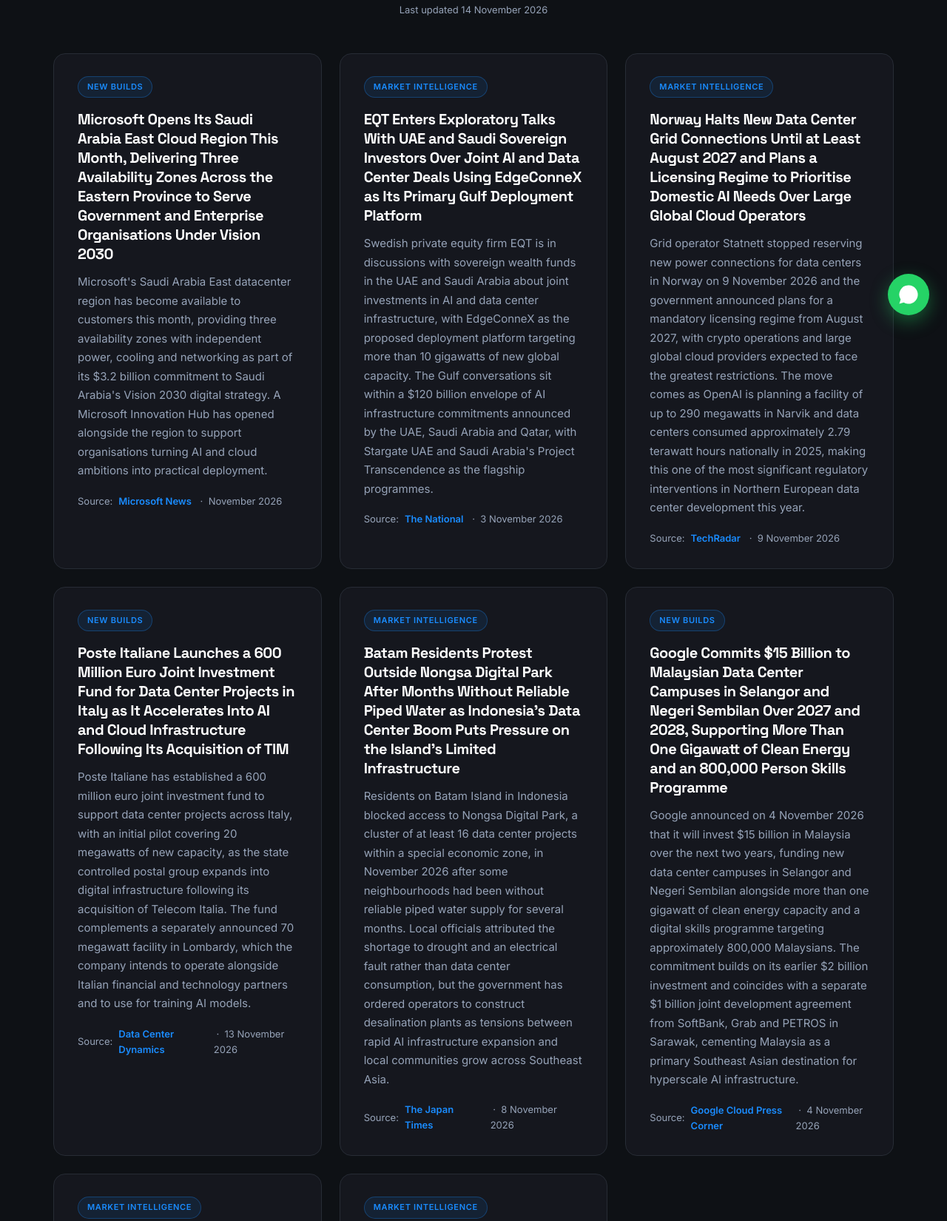
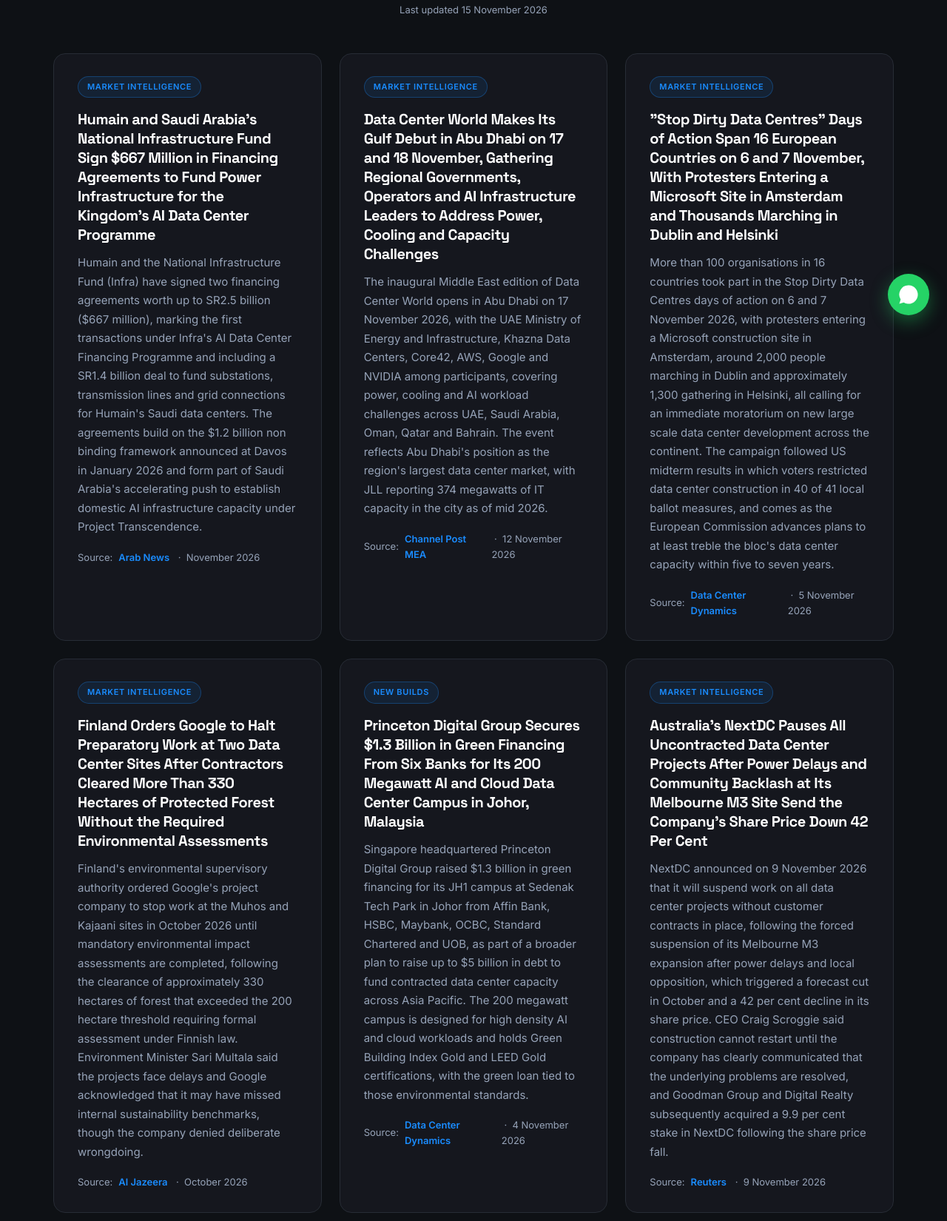
Before and after one commit to jamesastrustalent/astrus-talent-website, a plain HTML site: page insights.html in a window 1280 px wide. Shown: the part 350-2000 px from the top of the page at 74% size. Drawn offline with Linux system fonts and the light colour scheme.

Commit message:
Insights: refresh data center news 2026-11-15
Co-Authored-By: Claude Sonnet 4.6 <noreply@anthropic.com>
Claude-Session: https://claude.ai/code/session_01Ao479okQsG2FuRP3p8eGEP

```diff
--- a/insights.html
+++ b/insights.html
@@ -96,7 +96,7 @@
       <p>Trends, analysis, and perspectives from inside the data center and AI infrastructure talent market.</p>
     </div>
   </section>
-  <p class="updated">Last updated 14 November 2026</p>
+  <p class="updated">Last updated 15 November 2026</p>
 
   <!-- To add or edit an article, copy one <a class="insight-card"> block below and update the tag, title, text, source and href. -->
   <section class="insights-wrap">
@@ -104,63 +104,63 @@
       <div class="card-grid cols-3">
 
         <!-- Gulf / Middle East -->
-        <a class="insight-card fade-up" href="https://news.microsoft.com/source/emea/2026/08/microsoft-announces-saudi-arabia-east-datacenter-region-will-be-available-in-november-2026/" target="_blank" rel="noopener">
-          <span class="insight-tag">New Builds</span>
-          <h3>Microsoft Opens Its Saudi Arabia East Cloud Region This Month, Delivering Three Availability Zones Across the Eastern Province to Serve Government and Enterprise Organisations Under Vision 2030</h3>
-          <p>Microsoft's Saudi Arabia East datacenter region has become available to customers this month, providing three availability zones with independent power, cooling and networking as part of its $3.2 billion commitment to Saudi Arabia's Vision 2030 digital strategy. A Microsoft Innovation Hub has opened alongside the region to support organisations turning AI and cloud ambitions into practical deployment.</p>
-          <div class="insight-source">Source: <span>Microsoft News</span> &nbsp;&middot;&nbsp; November 2026</div>
+        <a class="insight-card fade-up" href="https://www.arabnews.com/eye-on-ai/humain-infra-sign-667m-financing-deals-to-expand-saudi-ai-infrastructure-3010704" target="_blank" rel="noopener">
+          <span class="insight-tag">Market Intelligence</span>
+          <h3>Humain and Saudi Arabia's National Infrastructure Fund Sign $667 Million in Financing Agreements to Fund Power Infrastructure for the Kingdom's AI Data Center Programme</h3>
+          <p>Humain and the National Infrastructure Fund (Infra) have signed two financing agreements worth up to SR2.5 billion ($667 million), marking the first transactions under Infra's AI Data Center Financing Programme and including a SR1.4 billion deal to fund substations, transmission lines and grid connections for Humain's Saudi data centers. The agreements build on the $1.2 billion non binding framework announced at Davos in January 2026 and form part of Saudi Arabia's accelerating push to establish domestic AI infrastructure capacity under Project Transcendence.</p>
+          <div class="insight-source">Source: <span>Arab News</span> &nbsp;&middot;&nbsp; November 2026</div>
         </a>
 
-        <a class="insight-card fade-up" href="https://www.thenationalnews.com/business/markets/2026/11/03/eqt-seeks-joint-ai-and-data-centre-deals-with-saudi-and-uae-sovereign-investors" target="_blank" rel="noopener">
+        <a class="insight-card fade-up" href="https://channelpostmea.com/2026/11/12/data-center-world-middle-east-to-spotlight-abu-dhabis-next-phase-of-ai-infrastructure-growth/" target="_blank" rel="noopener">
           <span class="insight-tag">Market Intelligence</span>
-          <h3>EQT Enters Exploratory Talks With UAE and Saudi Sovereign Investors Over Joint AI and Data Center Deals Using EdgeConneX as Its Primary Gulf Deployment Platform</h3>
-          <p>Swedish private equity firm EQT is in discussions with sovereign wealth funds in the UAE and Saudi Arabia about joint investments in AI and data center infrastructure, with EdgeConneX as the proposed deployment platform targeting more than 10 gigawatts of new global capacity. The Gulf conversations sit within a $120 billion envelope of AI infrastructure commitments announced by the UAE, Saudi Arabia and Qatar, with Stargate UAE and Saudi Arabia's Project Transcendence as the flagship programmes.</p>
-          <div class="insight-source">Source: <span>The National</span> &nbsp;&middot;&nbsp; 3 November 2026</div>
+          <h3>Data Center World Makes Its Gulf Debut in Abu Dhabi on 17 and 18 November, Gathering Regional Governments, Operators and AI Infrastructure Leaders to Address Power, Cooling and Capacity Challenges</h3>
+          <p>The inaugural Middle East edition of Data Center World opens in Abu Dhabi on 17 November 2026, with the UAE Ministry of Energy and Infrastructure, Khazna Data Centers, Core42, AWS, Google and NVIDIA among participants, covering power, cooling and AI workload challenges across UAE, Saudi Arabia, Oman, Qatar and Bahrain. The event reflects Abu Dhabi's position as the region's largest data center market, with JLL reporting 374 megawatts of IT capacity in the city as of mid 2026.</p>
+          <div class="insight-source">Source: <span>Channel Post MEA</span> &nbsp;&middot;&nbsp; 12 November 2026</div>
         </a>
 
         <!-- Europe / EMEA -->
-        <a class="insight-card fade-up" href="https://techradar.com/pro/we-want-data-centers-in-norway-but-we-cant-have-all-types-of-data-centers-norwegian-government-halts-new-grid-connections-as-it-looks-to-limit-ai-facility-construction-until-late-2027" target="_blank" rel="noopener">
+        <a class="insight-card fade-up" href="https://www.datacenterdynamics.com/en/news/two-days-of-anti-data-center-protest-planned-across-europe/" target="_blank" rel="noopener">
           <span class="insight-tag">Market Intelligence</span>
-          <h3>Norway Halts New Data Center Grid Connections Until at Least August 2027 and Plans a Licensing Regime to Prioritise Domestic AI Needs Over Large Global Cloud Operators</h3>
-          <p>Grid operator Statnett stopped reserving new power connections for data centers in Norway on 9 November 2026 and the government announced plans for a mandatory licensing regime from August 2027, with crypto operations and large global cloud providers expected to face the greatest restrictions. The move comes as OpenAI is planning a facility of up to 290 megawatts in Narvik and data centers consumed approximately 2.79 terawatt hours nationally in 2025, making this one of the most significant regulatory interventions in Northern European data center development this year.</p>
-          <div class="insight-source">Source: <span>TechRadar</span> &nbsp;&middot;&nbsp; 9 November 2026</div>
+          <h3>"Stop Dirty Data Centres" Days of Action Span 16 European Countries on 6 and 7 November, With Protesters Entering a Microsoft Site in Amsterdam and Thousands Marching in Dublin and Helsinki</h3>
+          <p>More than 100 organisations in 16 countries took part in the Stop Dirty Data Centres days of action on 6 and 7 November 2026, with protesters entering a Microsoft construction site in Amsterdam, around 2,000 people marching in Dublin and approximately 1,300 gathering in Helsinki, all calling for an immediate moratorium on new large scale data center development across the continent. The campaign followed US midterm results in which voters restricted data center construction in 40 of 41 local ballot measures, and comes as the European Commission advances plans to at least treble the bloc's data center capacity within five to seven years.</p>
+          <div class="insight-source">Source: <span>Data Center Dynamics</span> &nbsp;&middot;&nbsp; 5 November 2026</div>
         </a>
 
-        <a class="insight-card fade-up" href="https://www.datacenterdynamics.com/en/news/poste-italiane-establishes-600m-co-investment-fund-to-support-data-center-projects/" target="_blank" rel="noopener">
-          <span class="insight-tag">New Builds</span>
-          <h3>Poste Italiane Launches a 600 Million Euro Joint Investment Fund for Data Center Projects in Italy as It Accelerates Into AI and Cloud Infrastructure Following Its Acquisition of TIM</h3>
-          <p>Poste Italiane has established a 600 million euro joint investment fund to support data center projects across Italy, with an initial pilot covering 20 megawatts of new capacity, as the state controlled postal group expands into digital infrastructure following its acquisition of Telecom Italia. The fund complements a separately announced 70 megawatt facility in Lombardy, which the company intends to operate alongside Italian financial and technology partners and to use for training AI models.</p>
-          <div class="insight-source">Source: <span>Data Center Dynamics</span> &nbsp;&middot;&nbsp; 13 November 2026</div>
+        <a class="insight-card fade-up" href="https://www.aljazeera.com/news/2026/10/7/finland-orders-halt-to-work-on-google-data-sites-over-environment-concerns" target="_blank" rel="noopener">
+          <span class="insight-tag">Market Intelligence</span>
+          <h3>Finland Orders Google to Halt Preparatory Work at Two Data Center Sites After Contractors Cleared More Than 330 Hectares of Protected Forest Without the Required Environmental Assessments</h3>
+          <p>Finland's environmental supervisory authority ordered Google's project company to stop work at the Muhos and Kajaani sites in October 2026 until mandatory environmental impact assessments are completed, following the clearance of approximately 330 hectares of forest that exceeded the 200 hectare threshold requiring formal assessment under Finnish law. Environment Minister Sari Multala said the projects face delays and Google acknowledged that it may have missed internal sustainability benchmarks, though the company denied deliberate wrongdoing.</p>
+          <div class="insight-source">Source: <span>Al Jazeera</span> &nbsp;&middot;&nbsp; October 2026</div>
         </a>
 
         <!-- Asia Pacific -->
-        <a class="insight-card fade-up" href="https://www.japantimes.co.jp/news/2026/11/08/asia-pacific/politics/indonesia-data-centers/" target="_blank" rel="noopener">
-          <span class="insight-tag">Market Intelligence</span>
-          <h3>Batam Residents Protest Outside Nongsa Digital Park After Months Without Reliable Piped Water as Indonesia's Data Center Boom Puts Pressure on the Island's Limited Infrastructure</h3>
-          <p>Residents on Batam Island in Indonesia blocked access to Nongsa Digital Park, a cluster of at least 16 data center projects within a special economic zone, in November 2026 after some neighbourhoods had been without reliable piped water supply for several months. Local officials attributed the shortage to drought and an electrical fault rather than data center consumption, but the government has ordered operators to construct desalination plants as tensions between rapid AI infrastructure expansion and local communities grow across Southeast Asia.</p>
-          <div class="insight-source">Source: <span>The Japan Times</span> &nbsp;&middot;&nbsp; 8 November 2026</div>
+        <a class="insight-card fade-up" href="https://www.datacenterdynamics.com/en/news/apac-operator-pdg-secures-13-billion-for-malaysia-build-out/" target="_blank" rel="noopener">
+          <span class="insight-tag">New Builds</span>
+          <h3>Princeton Digital Group Secures $1.3 Billion in Green Financing From Six Banks for Its 200 Megawatt AI and Cloud Data Center Campus in Johor, Malaysia</h3>
+          <p>Singapore headquartered Princeton Digital Group raised $1.3 billion in green financing for its JH1 campus at Sedenak Tech Park in Johor from Affin Bank, HSBC, Maybank, OCBC, Standard Chartered and UOB, as part of a broader plan to raise up to $5 billion in debt to fund contracted data center capacity across Asia Pacific. The 200 megawatt campus is designed for high density AI and cloud workloads and holds Green Building Index Gold and LEED Gold certifications, with the green loan tied to those environmental standards.</p>
+          <div class="insight-source">Source: <span>Data Center Dynamics</span> &nbsp;&middot;&nbsp; 4 November 2026</div>
         </a>
 
-        <a class="insight-card fade-up" href="https://www.googlecloudpresscorner.com/2026-11-04-Google-Announces-Digital-Infrastructure-Expansion-Local-Jobs-Water-Replenishment-and-Clean-Energy-Initiatives-with-US-15-Billion-Malaysia-Investment" target="_blank" rel="noopener">
-          <span class="insight-tag">New Builds</span>
-          <h3>Google Commits $15 Billion to Malaysian Data Center Campuses in Selangor and Negeri Sembilan Over 2027 and 2028, Supporting More Than One Gigawatt of Clean Energy and an 800,000 Person Skills Programme</h3>
-          <p>Google announced on 4 November 2026 that it will invest $15 billion in Malaysia over the next two years, funding new data center campuses in Selangor and Negeri Sembilan alongside more than one gigawatt of clean energy capacity and a digital skills programme targeting approximately 800,000 Malaysians. The commitment builds on its earlier $2 billion investment and coincides with a separate $1 billion joint development agreement from SoftBank, Grab and PETROS in Sarawak, cementing Malaysia as a primary Southeast Asian destination for hyperscale AI infrastructure.</p>
-          <div class="insight-source">Source: <span>Google Cloud Press Corner</span> &nbsp;&middot;&nbsp; 4 November 2026</div>
+        <a class="insight-card fade-up" href="https://www.thestar.com.my/tech/tech-news/2026/11/09/nextdc-pauses-uncontracted-projects-after-australian-data-centre-woes" target="_blank" rel="noopener">
+          <span class="insight-tag">Market Intelligence</span>
+          <h3>Australia's NextDC Pauses All Uncontracted Data Center Projects After Power Delays and Community Backlash at Its Melbourne M3 Site Send the Company's Share Price Down 42 Per Cent</h3>
+          <p>NextDC announced on 9 November 2026 that it will suspend work on all data center projects without customer contracts in place, following the forced suspension of its Melbourne M3 expansion after power delays and local opposition, which triggered a forecast cut in October and a 42 per cent decline in its share price. CEO Craig Scroggie said construction cannot restart until the company has clearly communicated that the underlying problems are resolved, and Goodman Group and Digital Realty subsequently acquired a 9.9 per cent stake in NextDC following the share price fall.</p>
+          <div class="insight-source">Source: <span>Reuters</span> &nbsp;&middot;&nbsp; 9 November 2026</div>
         </a>
 
         <!-- United States -->
-        <a class="insight-card fade-up" href="https://www.bloomberg.com/news/articles/2026-11-06/new-governors-set-to-challenge-big-swath-of-data-center-capacity" target="_blank" rel="noopener">
+        <a class="insight-card fade-up" href="https://www.washingtonpost.com/technology/2026/11/04/voters-pass-over-20-ballot-measures-ban-or-restrict-data-centers/" target="_blank" rel="noopener">
           <span class="insight-tag">Market Intelligence</span>
-          <h3>About 40 Per Cent of Planned US Data Center Capacity Is in States Whose Newly Elected Governors Have Pledged to Pause or Stop New Construction After the Midterm Elections</h3>
-          <p>Analysis by Cleanview cited in a Bloomberg report published on 6 November 2026 found that governors elected in Ohio, Georgia, Michigan, New Mexico, Texas, New York and Oregon are seeking to pause or restrict data center development in states accounting for roughly 158 gigawatts of planned capacity, or about 41 per cent of the national pipeline. Bloomberg Intelligence estimates as many as 10 gigawatts of capacity originally planned for 2027 may now be delayed as a result of the regulatory shift following the midterm elections.</p>
-          <div class="insight-source">Source: <span>Bloomberg</span> &nbsp;&middot;&nbsp; 6 November 2026</div>
+          <h3>US Voters Back Restrictions on Data Centers in 40 Out of 41 Local Ballot Measures on 3 November, With Bans, Moratoriums and Energy Caps Passing Across Ohio, Illinois and Eight Other States</h3>
+          <p>American voters approved restrictions on data center development in 40 of 41 local ballot measures on 3 November 2026, with measures ranging from outright bans above a size threshold to temporary moratoriums and energy consumption caps, in a nationwide vote on the AI infrastructure boom that analysts said contributed to a wider shift in the midterm results. Ohio had the most measures on the ballot with 21, followed by Illinois with 7, and the sole exception in favour of data center development was in Harwood, North Dakota.</p>
+          <div class="insight-source">Source: <span>The Washington Post</span> &nbsp;&middot;&nbsp; 4 November 2026</div>
         </a>
 
-        <a class="insight-card fade-up" href="https://baxtel.com/news/riot-leases-910mw-corsicana-campus-to-anthropic-in-28b-deal" target="_blank" rel="noopener">
-          <span class="insight-tag">Market Intelligence</span>
-          <h3>Riot Platforms Signs a $28 Billion 15 Year Lease With Anthropic for Its Entire 910 Megawatt Corsicana Campus in Texas as Bitcoin Mining Operators Pivot to Frontier AI Infrastructure</h3>
-          <p>Riot Platforms signed a 15 year lease covering its entire 910 megawatt Corsicana campus in Texas with Anthropic, the company behind the Claude AI assistant, in a deal worth approximately $28 billion that became binding on 4 November 2026. Combined with an earlier agreement at its Rockdale facility, Riot's total contracted AI data center capacity is now 1,151 megawatts representing approximately $38 billion of contracted revenue, illustrating the rapid repositioning of digital infrastructure operators towards frontier AI workloads.</p>
-          <div class="insight-source">Source: <span>Baxtel</span> &nbsp;&middot;&nbsp; 10 November 2026</div>
+        <a class="insight-card fade-up" href="https://blog.google/innovation-and-ai/infrastructure-and-cloud/global-network/wyoming-data-center/" target="_blank" rel="noopener">
+          <span class="insight-tag">New Builds</span>
+          <h3>Google Commits $17 Billion to Its First Wyoming Data Center Campus Near Cheyenne, Powered by 702 Megawatts of Fuel Cell Generation With Carbon Capture on a 716 Acre Site in Laramie County</h3>
+          <p>Google announced on 5 November 2026 that it will invest $17 billion in a data center campus in Laramie County, Wyoming, powered by a 702 megawatt fuel cell plant operated with American Electric Power and designed to avoid drawing on the local water supply through air cooling. The campus, known internally as Project Tembo, is planned to reach full operation by 2031 with the power facility targeted for completion by end of 2028, and will generate hundreds of millions of dollars in property taxes for Laramie County schools.</p>
+          <div class="insight-source">Source: <span>Google</span> &nbsp;&middot;&nbsp; 5 November 2026</div>
         </a>
 
       </div>
```
